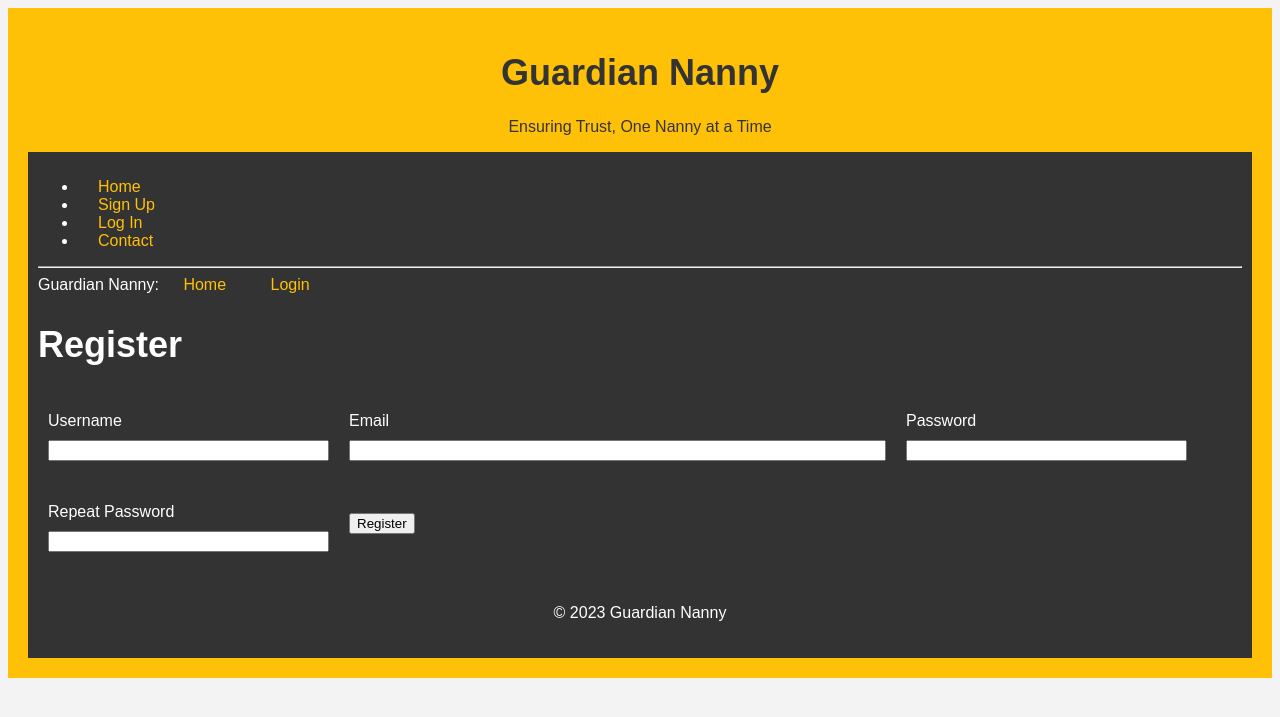
After one commit to Isabel-Kikuvi/Guardian-Nanny, a Flask app: page /register in a window 1280 px wide. The commit adds this page. Shown: the top 717 px of the page. Run offline with Flask 3, Linux system fonts and the light colour scheme.

Commit message:
login, register & logout users

```diff
--- a/app/__init__.py
+++ b/app/__init__.py
@@ -2,10 +2,14 @@
 from config import Config
 from flask_sqlalchemy import SQLAlchemy
 from flask_migrate import Migrate
+from flask_login import LoginManager
 
 app = Flask(__name__)
 app.config.from_object(Config)
 db = SQLAlchemy(app)
 migrate = Migrate(app, db)
 
+login = LoginManager(app)
+login.login_view = 'login'
+
 from app import routes, models
--- a/app/forms.py
+++ b/app/forms.py
@@ -1,9 +1,28 @@
 from flask_wtf import FlaskForm
 from wtforms import StringField, PasswordField, BooleanField, SubmitField
-from wtforms.validators import DataRequired
+from wtforms.validators import ValidationError, DataRequired, Email, EqualTo
+from app.models import User
 
 class LoginForm(FlaskForm):
     username = StringField('Username', validators=[DataRequired()])
     password = PasswordField('Password', validators=[DataRequired()])
     remember_me = BooleanField('Remember Me')
     submit = SubmitField('Sign In')
+
+class RegistrationForm(FlaskForm):
+    username = StringField('Username', validators=[DataRequired()])
+    email = StringField('Email', validators=[DataRequired(), Email()])
+    password = PasswordField('Password', validators=[DataRequired()])
+    password2 = PasswordField(
+        'Repeat Password', validators=[DataRequired(), EqualTo('password')])
+    submit = SubmitField('Register')
+
+    def validate_username(self, username):
+        user = User.query.filter_by(username=username.data).first()
+        if user is not None:
+            raise ValidationError('Please use a different username.')
+
+    def validate_email(self, email):
+        user = User.query.filter_by(email=email.data).first()
+        if user is not None:
+            raise ValidationError('Please use a different email address.')
--- a/app/routes.py
+++ b/app/routes.py
@@ -1,11 +1,15 @@
-from flask import render_template, flash, redirect, url_for
-from app.forms import LoginForm
+from flask import render_template, flash, redirect, url_for, request
+from app.forms import LoginForm, RegistrationForm
 from app import app
+from flask_login import current_user, login_user, logout_user, login_required
+from werkzeug.urls import url_parse
+from app.models import User
+from app import db
 
 @app.route('/')
 @app.route('/index')
 def index():
-    return render_template("index.html")
+    return render_template("index.html", title='Home Page')
 
 @app.route('/info')
 def about():
@@ -18,12 +22,36 @@
 
 @app.route('/login', methods=['GET', 'POST'])
 def login():
+    if current_user.is_authenticated:
+        return redirect(url_for('index'))
     form = LoginForm()
     if form.validate_on_submit():
-        flash('Login requested for user {}, remember_me={}'.format(
-            form.username.data, form.remember_me.data))
+        user = User.query.filter_by(username=form.username.data).first()
+        if user is None or not user.check_password(form.password.data):
+            flash('Invalid username or password')
+            return redirect(url_for('login'))
+        login_user(user, remember=form.remember_me.data)
         return redirect(url_for('index'))
     return render_template('login.html', title='Sign In', form=form)
+
+@app.route('/logout')
+def logout():
+    logout_user()
+    return redirect(url_for('index'))
+
+@app.route('/register', methods=['GET', 'POST'])
+def register():
+    if current_user.is_authenticated:
+        return redirect(url_for('index'))
+    form = RegistrationForm()
+    if form.validate_on_submit():
+        user = User(username=form.username.data, email=form.email.data)
+        user.set_password(form.password.data)
+        db.session.add(user)
+        db.session.commit()
+        flash('Congratulations, you are now a registered user!')
+        return redirect(url_for('login'))
+    return render_template('register.html', title='Register', form=form)
 
 @app.route('/contact')
 def contact():
--- a/app/templates/base.html
+++ b/app/templates/base.html
@@ -27,6 +27,15 @@
         </ul>
         {% endif %}
         {% endwith %}
+        <div>
+            Guardian Nanny:
+            <a href="{{ url_for('index') }}">Home</a>
+            {% if current_user.is_anonymous %}
+            <a href="{{ url_for('login') }}">Login</a>
+            {% else %}
+            <a href="{{ url_for('logout') }}">Logout</a>
+            {% endif %}
+        </div>
     {% block content %}{% endblock %}
     <footer>
         <p>&copy; 2023 Guardian Nanny</p>
--- a/app/templates/index.html
+++ b/app/templates/index.html
@@ -2,6 +2,7 @@
 
 {% block content %}
 
+    <h1>Hi, {{ current_user.username }}!</h1>
     <section class="about">
         <h2>About Us</h2>
         <p>
--- a/app/templates/login.html
+++ b/app/templates/login.html
@@ -21,4 +21,5 @@
     <p>{{ form.remember_me() }} {{ form.remember_me.label }}</p>
     <p>{{ form.submit() }}</p>
 </form>
+<p>New User? <a href="{{ url_for('register') }}">Click to Register!</a></p>
 {% endblock %}
--- /dev/null
+++ b/app/templates/register.html
@@ -0,0 +1,37 @@
+{% extends "base.html" %}
+
+{% block content %}
+    <h1>Register</h1>
+    <form action="" method="post">
+        {{ form.hidden_tag() }}
+        <p>
+            {{ form.username.label }}<br>
+            {{ form.username(size=32) }}<br>
+            {% for error in form.username.errors %}
+            <span style="color: red;">[{{ error }}]</span>
+            {% endfor %}
+        </p>
+        <p>
+            {{ form.email.label }}<br>
+            {{ form.email(size=64) }}<br>
+            {% for error in form.email.errors %}
+            <span style="color: red;">[{{ error }}]</span>
+            {% endfor %}
+        </p>
+        <p>
+            {{ form.password.label }}<br>
+            {{ form.password(size=32) }}<br>
+            {% for error in form.password.errors %}
+            <span style="color: red;">[{{ error }}]</span>
+            {% endfor %}
+        </p>
+        <p>
+            {{ form.password2.label }}<br>
+            {{ form.password2(size=32) }}<br>
+            {% for error in form.password2.errors %}
+            <span style="color: red;">[{{ error }}]</span>
+            {% endfor %}
+        </p>
+        <p>{{ form.submit() }}</p>
+    </form>
+{% endblock %}
```
Also changed, not shown: app/models.py (+14 -1 lines), app.db.
